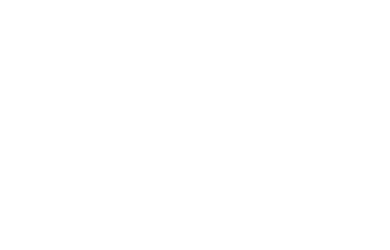
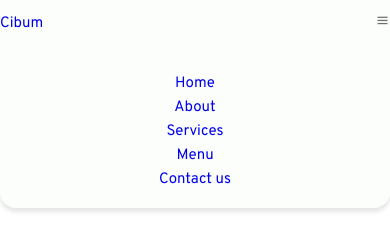
Before and after one commit to Anggaysm/responsive-web, a plain HTML site: page cibum-restaurant-web/index.html in a window 390 px wide. Drawn offline with nearby package versions, Linux system fonts and the light colour scheme.

Commit message:
set up header

```diff
--- a/cibum-restaurant-web/asset/css/style.css
+++ b/cibum-restaurant-web/asset/css/style.css
@@ -5,52 +5,164 @@
 :root {
   --header-height: 3rem;
   /* WARNA */
-  --first-color: #;
-  --first-color-alt: #;
-  --title-color: #;
-  --text-color: #;
-  --text-color-ligth: #;
-  --body-color: #;
-  --container-color: #;
+  --first-color: #c61126;
+  --first-color-alt: #c61126;
+  --title-color: #393939;
+  --text-color: #707070;
+  --text-color-ligth: #a6a6aa;
+  --body-color: #fbfefb;
+  --container-color: #fff;
 
   /* font dan typograpi */
   --body-font: "Overpass", sans-serif;
-  --biggist-font-size: ;
-  --h1-font-size: ;
-  --h2-font-size: ;
-  --h3-font-size: ;
-  --normal-font-size: ;
-  --small-font-size: ;
-  --smaller-font-size: ;
+  --biggist-font-size: 2.25rem;
+  --h1-font-size: 1.5rem;
+  --h2-font-size: 1.25rem;
+  --h3-font-size: 1rem;
+  --normal-font-size: 0.938rem;
+  --small-font-size: 0.813rem;
+  --smaller-font-size: 0.75rem;
 
   /* font weight */
-  --font-medium: ;
-  --font-semi-bold: ;
+  --font-medium: 500;
+  --font-semi-bold: 600;
 
   /* marganes */
-  --mb-1: ;
-  --mb-2: ;
-  --mb-3: ;
-  --mb-4: ;
-  --mb-5: ;
-  --mb-6: ;
+  --mb-1: 0.5rem;
+  --mb-2: 1rem;
+  --mb-3: 1.5rem;
+  --mb-4: 2rem;
+  --mb-5: 2.5rem;
+  --mb-6: 3rem;
 
   /* z index */
-  --z-tooltip: ;
-  --z-fixes: ;
+  --z-tooltip: 10;
+  --z-fixed: 100;
+}
+
+@media screen and (min-width: 768px) {
+  :root {
+    --biggist-font-size: 4rem;
+    --h1-font-size: 2.25rem;
+    --h2-font-size: 1.5rem;
+    --h3-font-size: 1.25rem;
+    --normal-font-size: 1rem;
+    --small-font-size: 0.875rem;
+    --smaller-font-size: 0.813rem;
+  }
+}
 
 /* base */
+*,
+::before,
+::after {
+  box-sizing: border-box;
+}
 
+html {
+  scroll-behavior: smooth;
+}
+body {
+  margin: var(--header-height) 0 0 0;
+  font-family: var(--body-font);
+  font-size: var(--normal-font-size);
+  background-color: var(--body-font);
+  color: var(--text-color);
+  line-height: 1.6;
+}
+
+h1,
+h2,
+h3,
+p,
+ul {
+  margin: 0;
+}
+
+ul {
+  padding: 0;
+  list-style: none;
+}
+
+a {
+  text-decoration: none;
+}
+
+img {
+  max-width: 100%;
+  height: auto;
+}
 /* variable dark mode */
 
 /* button dark/ligth */
 
 /* class css */
+.section {
+  padding: 4rem;
+}
 
+.section-title,
+.section-subtitle {
+  text-align: center;
+}
+
+.section-title {
+  font-size: var(--h1-font-size);
+  color: var(--title-color);
+  margin-bottom: var(--mb-3);
+}
+
+.section-subtitle {
+  display: block;
+  color: var(--first-color);
+  font-weight: var(--font-medium);
+  margin-bottom: var(--mb-1);
+}
 /* layout */
+.bd-container {
+  max-width: 960px;
+  width: calc(100% - 2rem);
+  margin-left: var(--mb-2);
+  margin-right: var(--mb-2);
+}
 
+.bd-grid {
+  display: grid;
+  gap: 1.5rem;
+}
+
+.l-header {
+  width: 100%;
+  position: fixed;
+  top: 0;
+  left: 0;
+  z-index: var(--z-fixed);
+  background-color: var(--body-color);
+}
 /* nav */
+.nav {
+  max-width: 1024px;
+  height: var(--header-height);
+  display: flex;
+  justify-content: space-between;
+  align-items: center;
+}
 
+@media screen and (max-width: 768px) {
+  .nav__menu {
+    position: fixed;
+    top: var(--header-height);
+    left: 0;
+    width: 100%;
+    padding: 1.5rem 0 1rem;
+    text-align: center;
+    background-color: var(--body-color);
+    transition: 0.4s;
+    box-shadow: 0 4px 4px rgba(0, 0, 0, 0.1);
+    border-radius: 0 0 1rem 1rem;
+    z-index: var(--z-fixed);
+  }
+}
 /* show menu */
 
 /* active menu */
@@ -58,4 +170,3 @@
 /* change border header */
 
 /* scroll top */
-}
--- a/cibum-restaurant-web/index.html
+++ b/cibum-restaurant-web/index.html
@@ -17,7 +17,35 @@
     <!-- SCROLL TOP -->
 
     <!-- HEADER -->
+    <header class="l-header" id="header">
+      <nav class="nav body-container">
+        <a href="#" class="nav__logo">Cibum</a>
 
+        <div class="nav__menu" id="nav-menu">
+          <ul class="nav__list">
+            <li class="nav__item">
+              <a href="#home" class="nav__link">Home</a>
+            </li>
+            <li class="nav__item">
+              <a href="#about" class="nav__link">About</a>
+            </li>
+            <li class="nav__item">
+              <a href="#services" class="nav__link">Services</a>
+            </li>
+            <li class="nav__item">
+              <a href="#menu" class="nav__link">Menu</a>
+            </li>
+            <li class="nav__item">
+              <a href="#contact" class="nav__link">Contact us</a>
+            </li>
+          </ul>
+        </div>
+
+        <div class="nav__toggle" id="nav-toggle">
+          <i class="bx bx-menu"></i>
+        </div>
+      </nav>
+    </header>
     <!-- FOOTER -->
 
     <!-- SCROOL REVEAL -->
```
Lines whose indentation alone changed are shown as unchanged.
